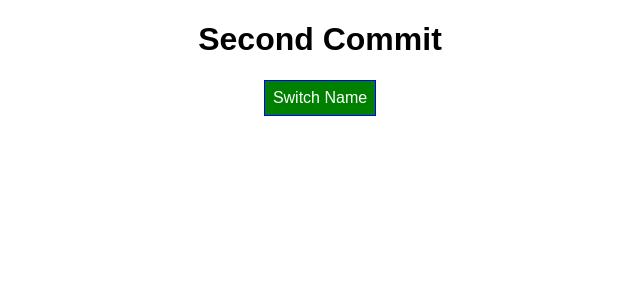
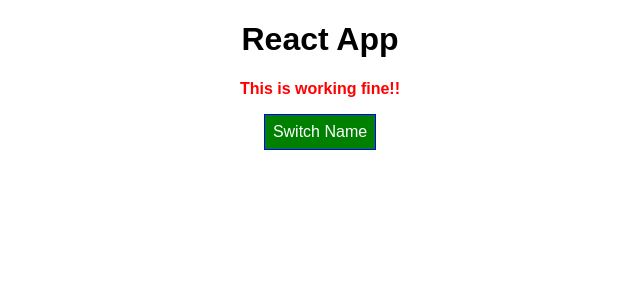
Before and after one commit to patelnitin00/React-Complete-Guide-, a React (Create React App) app: page / in a window 1280 px wide. Shown: the top 300 px of the page, without its empty margins (320-960 px from the left). Built offline with nearby package versions, Linux system fonts and the light colour scheme.

Commit message:
Setting Class Name Dynamically - styling - part1

```diff
--- a/src/App.css
+++ b/src/App.css
@@ -1,3 +1,11 @@
 .App {
   text-align: center;
 }
+
+.red{
+  color: red;
+}
+
+.bold{
+  font-weight: bold;
+}
--- a/src/App.js
+++ b/src/App.js
@@ -106,12 +106,14 @@ togglePersonHandler = () => {
         </div>
       );
       style.backgroundColor= 'red';
+    }
 
-    }
+    let classes = ['red', 'bold'].join(' '); //reslut will be string-> "red bold"
 
     return (
       <div className="App">
-        <h1>Second Commit</h1>
+        <h1>React App</h1>
+        <p className={classes}>This is working fine!!</p>
 
         <button style={style}
        // onClick={() => this.switchnameHandler('Nitin')}
```
